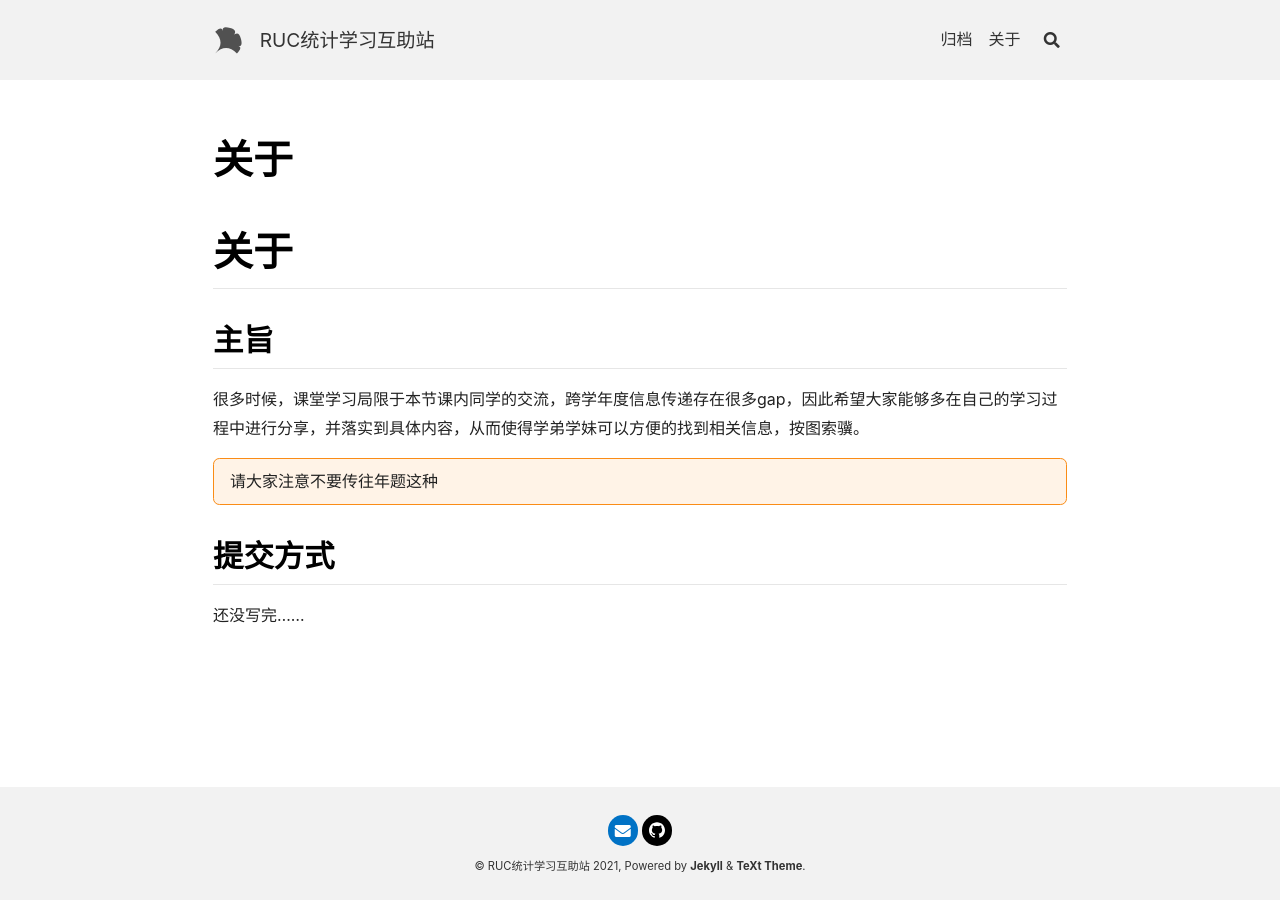
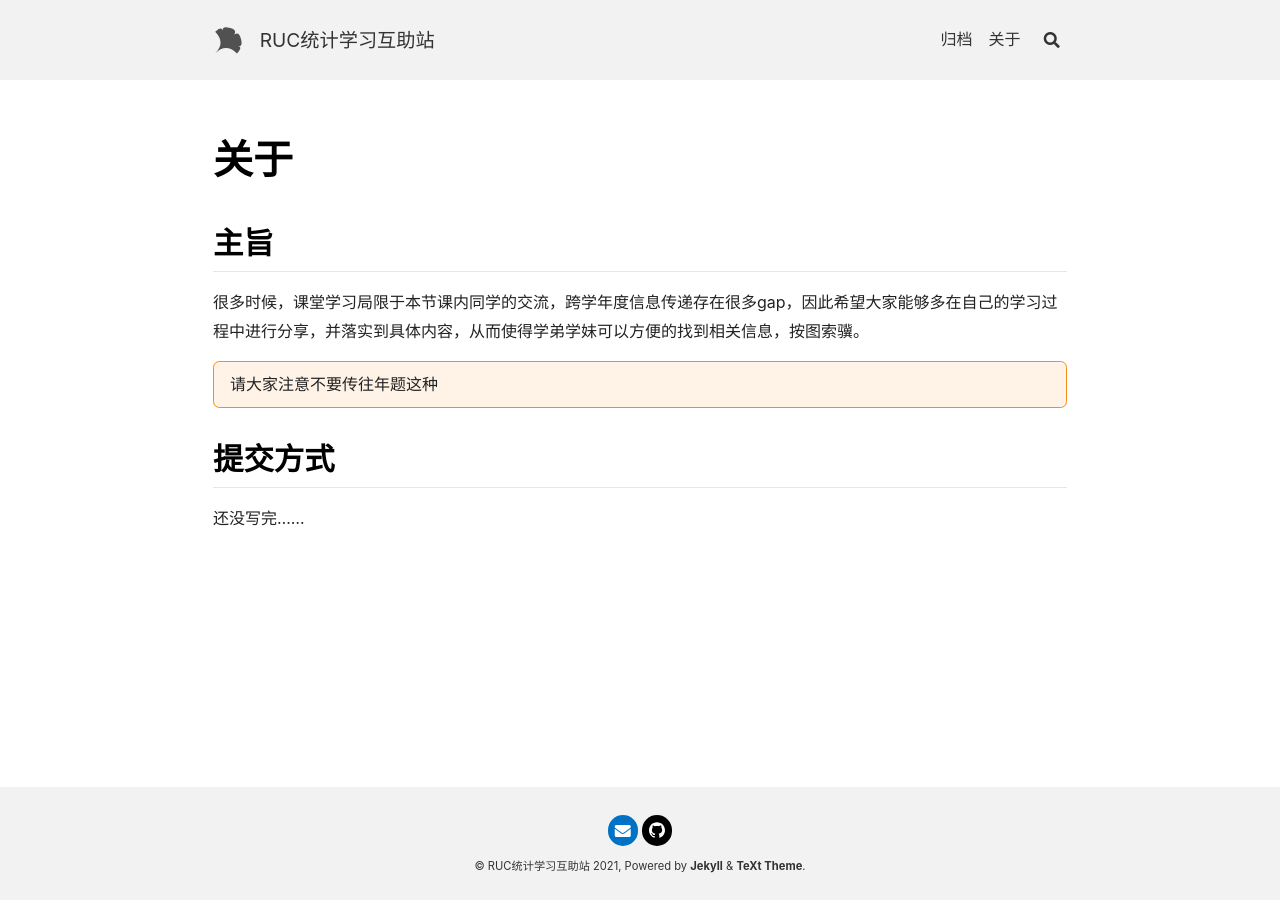
Before and after one commit to RUCstatsShare/RUCstatsShare.github.io, a Jekyll site: the page built from about.md, in a window 1280 px wide. Built offline with Jekyll 4.4.1, drawn with Linux system fonts in a browser that asks for light colours; nearby versions of some CDN libraries.

Commit message:
Update about.md

```diff
--- a/about.md
+++ b/about.md
@@ -16,7 +16,7 @@ titles:
 key: page-about
 ---
 
-# 关于
+
 
 ## 主旨
 
```
